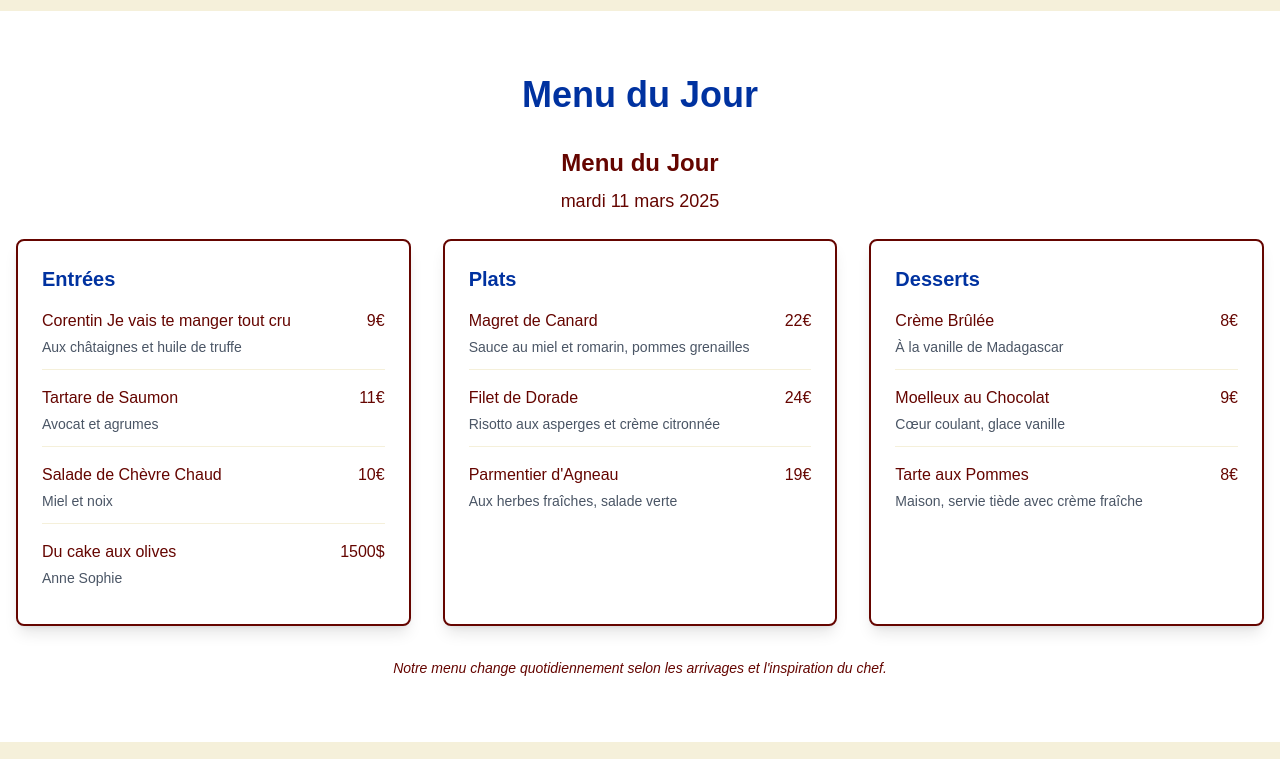
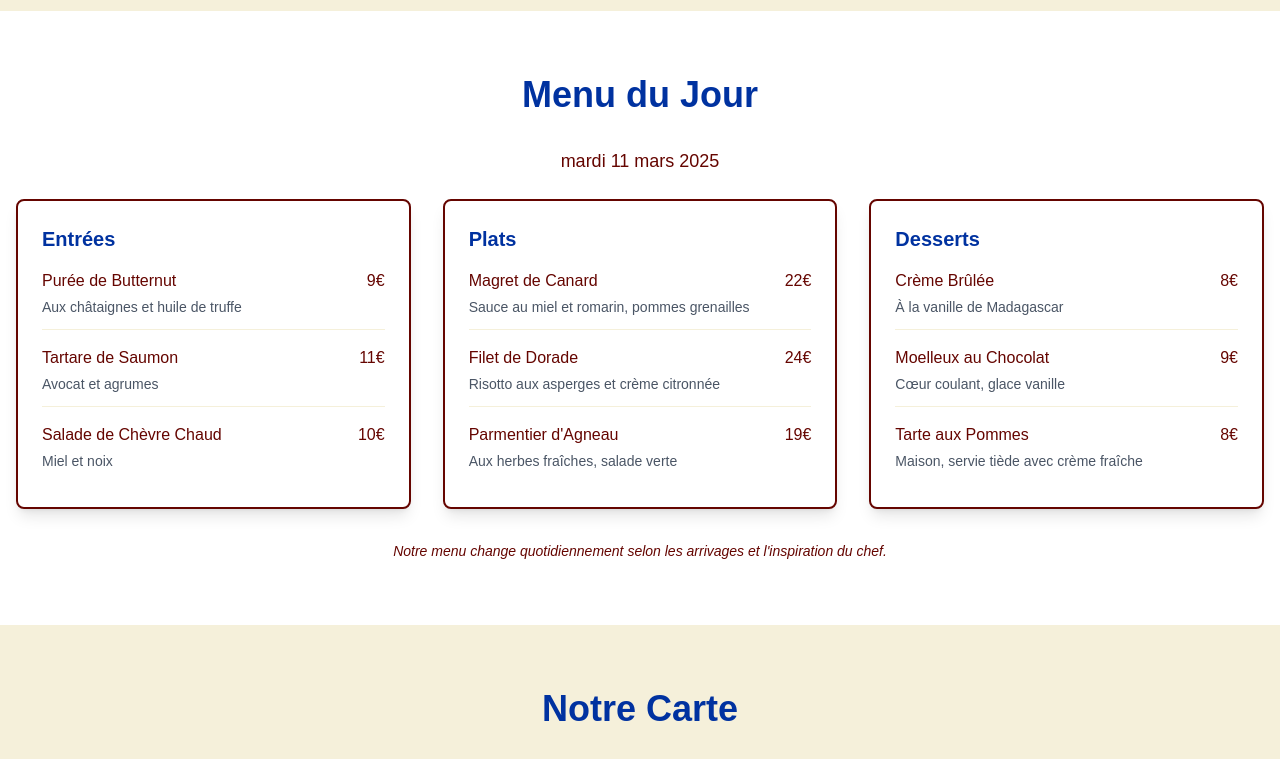
Before and after one commit to Sillons/le_cafe_du_marche, a Next.js app: page / in a window 1280 px wide. Shown: the part 565-1324 px from the top of the page. Built offline with nearby package versions, Linux system fonts and the light colour scheme.

Commit message:
changed text of menu editor to black

```diff
--- a/app/components/DailyMenu.tsx
+++ b/app/components/DailyMenu.tsx
@@ -68,12 +68,6 @@ export default function DailyMenu({ colors }: { colors: { cream: string; burgund
   return (
     <div>
       <div className="mb-6 text-center">
-        <h3
-          className="text-2xl font-bold mb-2"
-          style={{ color: colors.burgundy }}
-        >
-          Menu du Jour
-        </h3>
         <p className="text-lg" style={{ color: colors.burgundy }}>
           {formattedDate}
         </p>
--- a/app/components/MenuEditor.tsx
+++ b/app/components/MenuEditor.tsx
@@ -51,6 +51,7 @@ export default function MenuEditor() {
     cream: '#f5f0da',
     burgundy: '#650500',
     blue: '#0032a0',
+    black: '#000000', // Added black color
   };
 
   useEffect(() => {
@@ -231,7 +232,7 @@ export default function MenuEditor() {
                 value={password}
                 onChange={(e) => setPassword(e.target.value)}
                 className="w-full p-2 border rounded"
-                style={{ borderColor: colors.burgundy }}
+                style={{ borderColor: colors.burgundy, color: colors.black }}
                 required
               />
             </div>
@@ -296,7 +297,7 @@ export default function MenuEditor() {
               value={menuData.date}
               onChange={handleDateChange}
               className="w-full md:w-64 p-2 border rounded"
-              style={{ borderColor: colors.burgundy }}
+              style={{ borderColor: colors.burgundy, color: colors.black }}
             />
             <p className="mt-2 text-sm" style={{ color: colors.burgundy }}>
               Ce menu sera affiché comme: <strong>{formattedDate}</strong>
@@ -326,7 +327,7 @@ export default function MenuEditor() {
                         value={category.category}
                         onChange={(e) => handleCategoryChange(categoryIndex, e.target.value)}
                         className="w-full md:w-64 p-2 border rounded"
-                        style={{ borderColor: colors.burgundy }}
+                        style={{ borderColor: colors.burgundy, color: colors.black }}
                       />
                     </div>
 
@@ -365,7 +366,7 @@ export default function MenuEditor() {
                               value={item.name}
                               onChange={(e) => handleMenuItemChange(categoryIndex, itemIndex, 'name', e.target.value)}
                               className="w-full p-2 border rounded"
-                              style={{ borderColor: colors.burgundy }}
+                              style={{ borderColor: colors.burgundy, color: colors.black }}
                             />
                           </div>
 
@@ -383,7 +384,7 @@ export default function MenuEditor() {
                               value={item.description}
                               onChange={(e) => handleMenuItemChange(categoryIndex, itemIndex, 'description', e.target.value)}
                               className="w-full p-2 border rounded"
-                              style={{ borderColor: colors.burgundy }}
+                              style={{ borderColor: colors.burgundy, color: colors.black }}
                             />
                           </div>
 
@@ -402,7 +403,7 @@ export default function MenuEditor() {
                                 value={item.price}
                                 onChange={(e) => handleMenuItemChange(categoryIndex, itemIndex, 'price', e.target.value)}
                                 className="w-full p-2 border rounded"
-                                style={{ borderColor: colors.burgundy }}
+                                style={{ borderColor: colors.burgundy, color: colors.black }}
                                 placeholder="12€"
                               />
 
--- a/public/data/daily-menu.json
+++ b/public/data/daily-menu.json
@@ -5,7 +5,7 @@
       "category": "Entrées",
       "items": [
         {
-          "name": "Corentin Je vais te manger tout cru",
+          "name": "Purée de Butternut",
           "description": "Aux châtaignes et huile de truffe",
           "price": "9€"
         },
@@ -18,11 +18,6 @@
           "name": "Salade de Chèvre Chaud",
           "description": "Miel et noix",
           "price": "10€"
-        },
-        {
-          "name": "Du cake aux olives",
-          "description": "Anne Sophie",
-          "price": "1500$"
         }
       ]
     },
```
